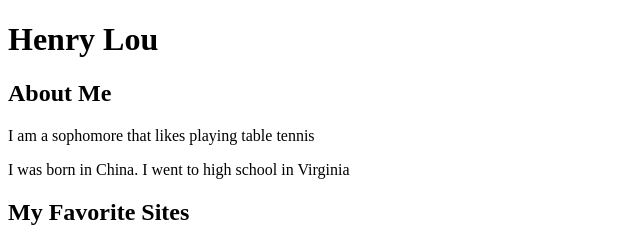
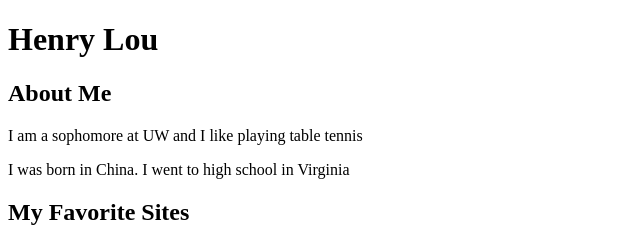
Before and after one commit to hongzl-1664652/hongzl-1664652.github.io, a plain HTML site: page tags.html in a window 1280 px wide. Shown: the top 240 px of the page, 0-640 px from the left. Drawn offline with Linux system fonts and the light colour scheme.

Commit message:
Add files via upload

```diff
--- a/tags.html
+++ b/tags.html
@@ -6,7 +6,7 @@
     <body>
         <h1>Henry Lou</h1>
         <h2>About Me</h2>
-        <p>I am a sophomore that likes playing table tennis</p>
+        <p>I am a sophomore at UW and I like playing table tennis</p>
         <p>I was born in China. I went to high school in Virginia</p>
         <h2>My Favorite Sites</h2>
         <ol>
```
